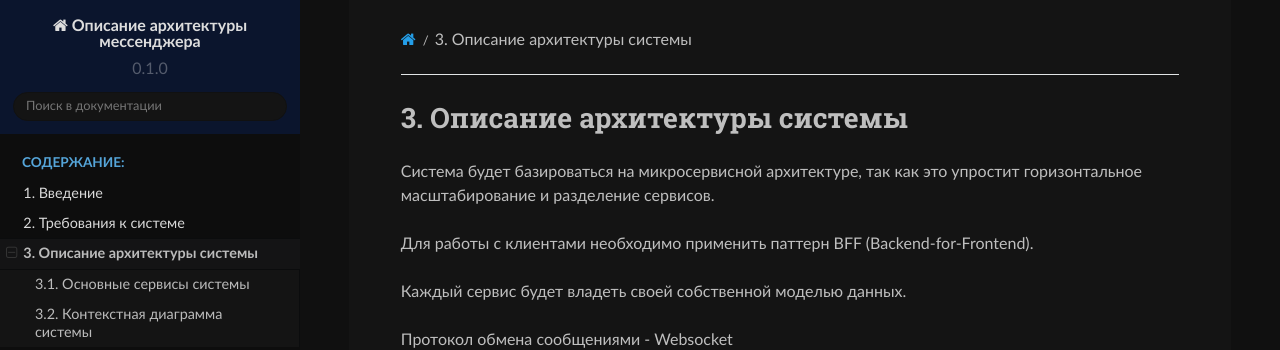
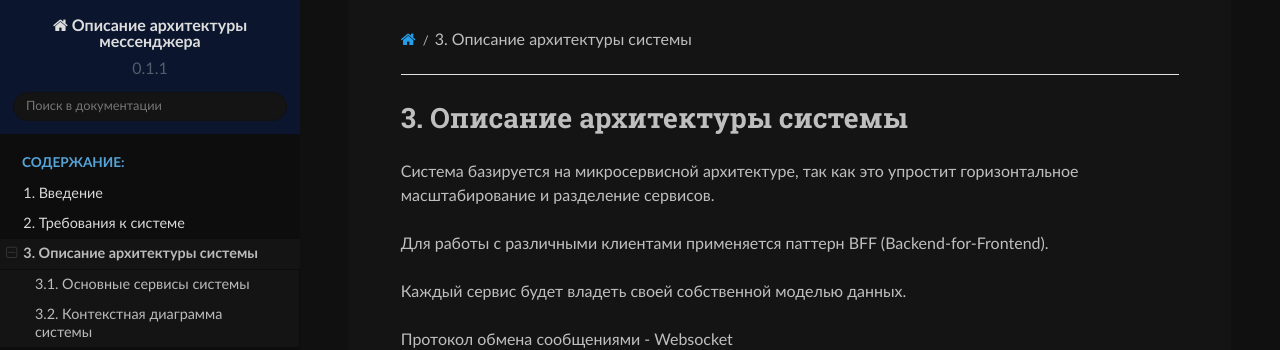
Before and after one commit to KravetsMikhail/PetChat, a Sphinx documentation site: the page built from source/architecture/index.rst, in a window 1280 px wide and 900 px high. Shown: the top 350 px of the window. Built offline with Sphinx 7.4.7 and the Read the Docs theme 2.0.0, drawn with Linux system fonts in a browser that asks for light colours.

```diff
--- a/source/architecture/index.rst
+++ b/source/architecture/index.rst
@@ -2,9 +2,9 @@
 Описание архитектуры системы
 ===============================
 
-Система будет базироваться на микросервисной архитектуре, так как это упростит горизонтальное масштабирование и разделение сервисов.
+Система базируется на микросервисной архитектуре, так как это упростит горизонтальное масштабирование и разделение сервисов.
 
-Для работы с клиентами необходимо применить паттерн BFF (Backend-for-Frontend).
+Для работы с различными клиентами применяется паттерн BFF (Backend-for-Frontend).
 
 Каждый сервис будет владеть своей собственной моделью данных.
 
--- a/source/conf.py
+++ b/source/conf.py
@@ -12,10 +12,10 @@ project = 'Описание архитектуры мессенджера'
 project_copyright = 'PetChat'
 copyright = '2024 г'
 author = 'Кравец М.А.'
-version = '0.1.0'
-release = '0.1.0'
+version = '0.1.1'
+release = '0.1.1'
 # plantuml = 'java -Djava.awt.headless=true -jar ../../../plantuml-mit-1.2024.5.jar'
-# plantuml = 'java -Djava.awt.headless=true -jar /home/docs/checkouts/readthedocs.org/user_builds/petchat/envs/latest/bin/plantuml.jar'
+plantuml = 'java -Djava.awt.headless=true -jar /home/docs/checkouts/readthedocs.org/user_builds/petchat/envs/latest/bin/plantuml.jar'
 # -- General configuration ---------------------------------------------------
 # https://www.sphinx-doc.org/en/master/usage/configuration.html#general-configuration
 
```
Also changed, not shown: 1 other file.
